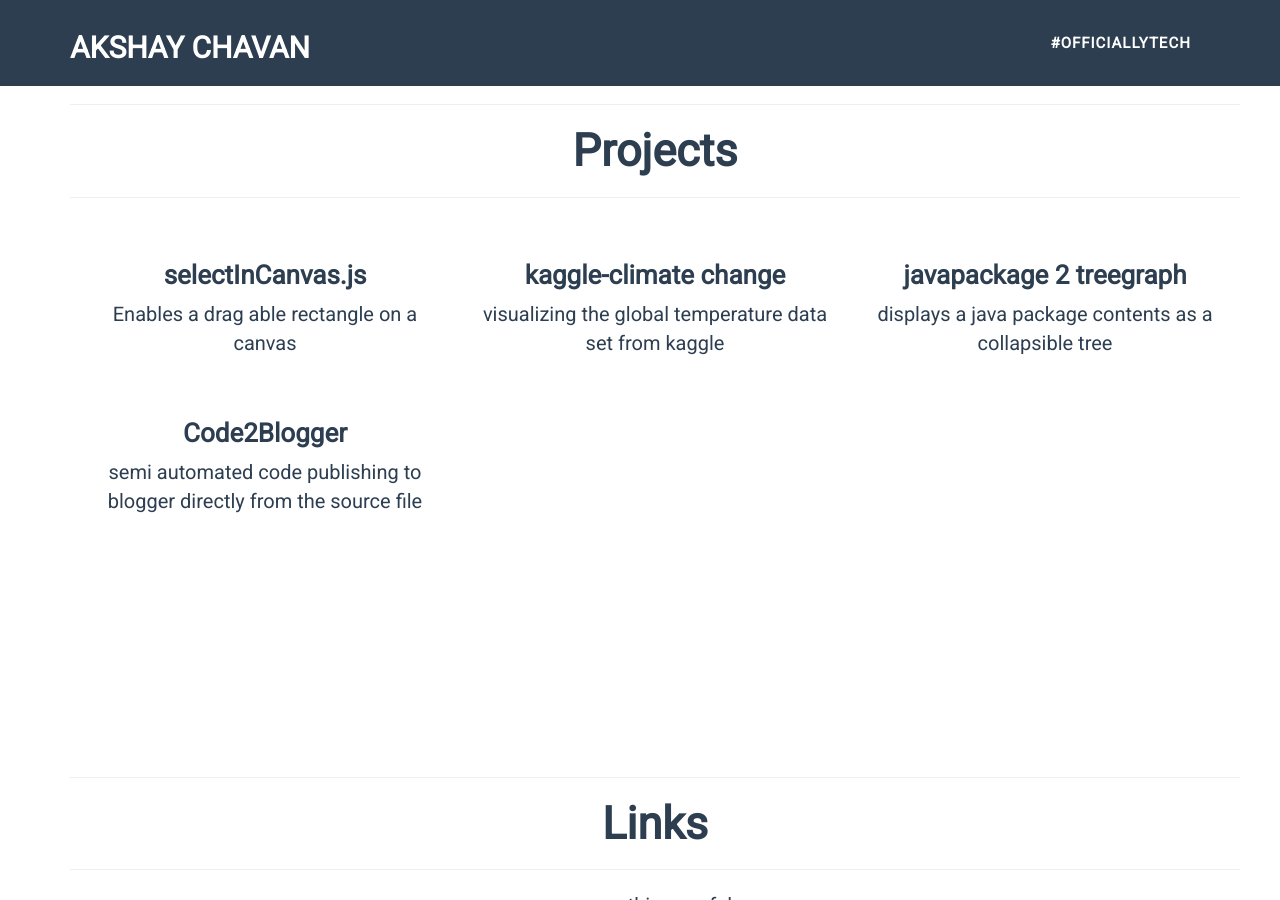
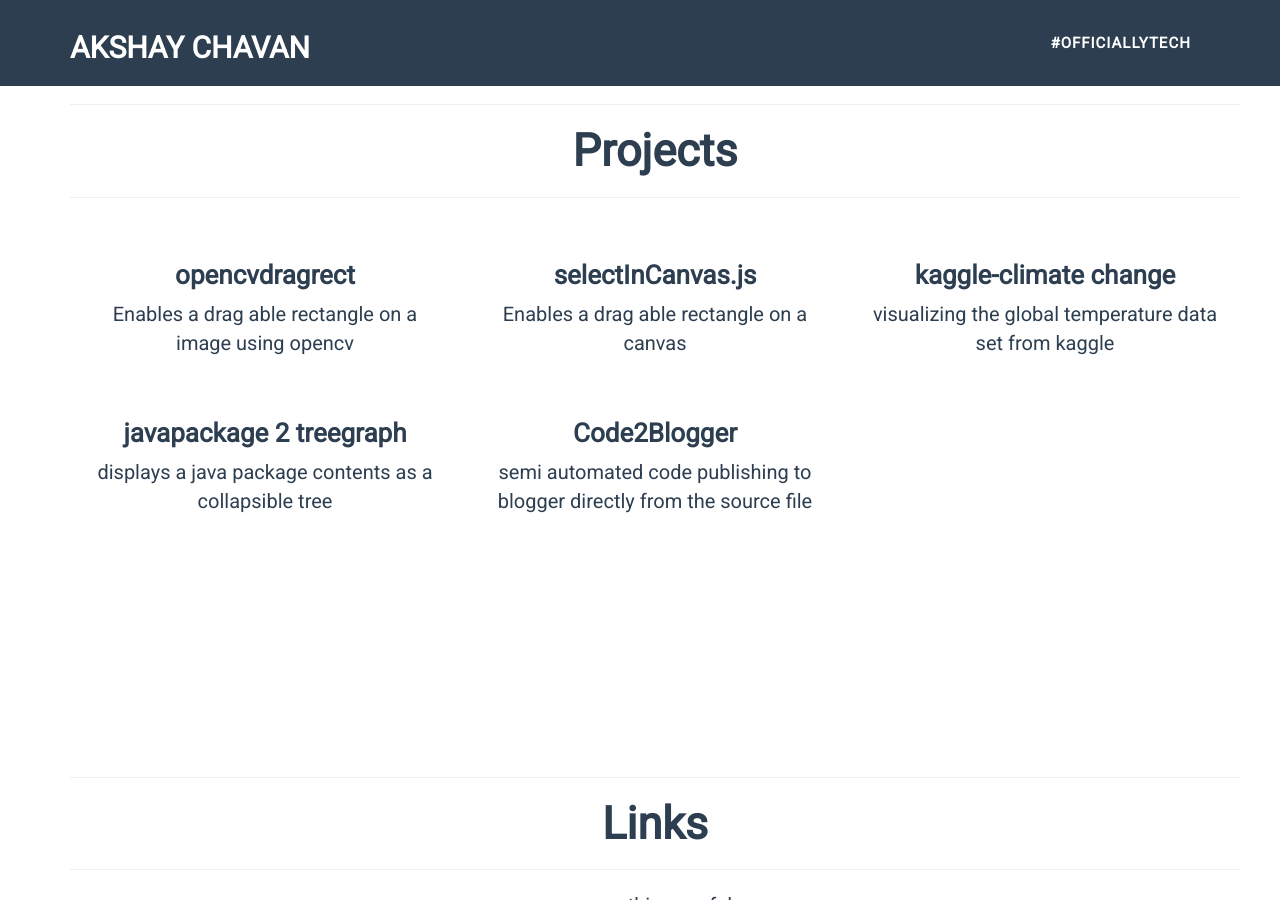
Before and after one commit to arccoder/arccoder.github.io, a Jekyll site: the page built from index.html, in a window 1280 px wide and 900 px high, scrolled down 1602 px. Built offline with Jekyll 4.4.1, drawn with Linux system fonts in a browser that asks for light colours; nearby versions of some CDN libraries; some web fonts are replaced.

Commit message:
Update index.html

```diff
--- a/index.html
+++ b/index.html
@@ -65,6 +65,12 @@ description: I am Akshay Chavan, arccoder, a software professional working in Co
             <hr>
             <br>
             <!--<hr class="star-light">-->
+            <div class="col-xs-12 col-sm-12 col-md-4 col-lg-4 portfolio-item">
+                <a class="img-responsive" href="/opencvdragrect/" target="_blank">
+                    <h3>opencvdragrect</h3>
+                    <p>Enables a drag able rectangle on a image using opencv</p>
+                </a>
+            </div>
             <div class="col-xs-12 col-sm-12 col-md-4 col-lg-4 portfolio-item">
                 <a class="img-responsive" href="/selectincanvas.js/" target="_blank">
                     <h3>selectInCanvas.js</h3>
```
